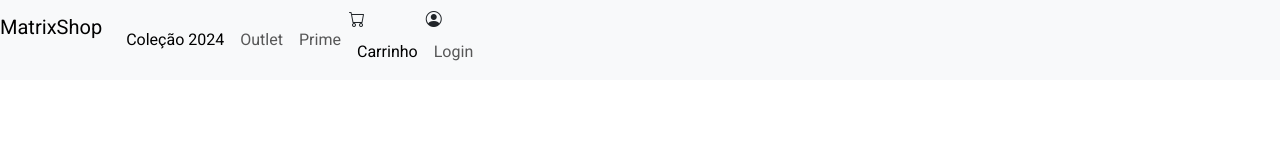
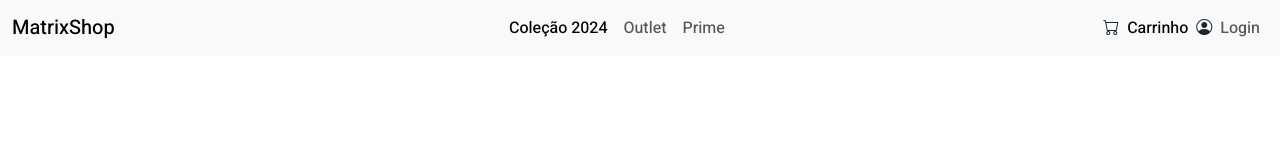
Before and after one commit to David7076/CPWebStandards, a plain HTML site: page index.html in a window 1280 px wide. Drawn offline with nearby package versions, Linux system fonts and the light colour scheme.

Commit message:
Alteração header

```diff
--- a/index.html
+++ b/index.html
@@ -6,7 +6,7 @@
 	<meta name="viewport" content="width=device-width, initial-scale=1" />
 	<link rel="preconnect" href="https://fonts.googleapis.com">
 	<link rel="preconnect" href="https://fonts.gstatic.com/" crossorigin>
-	<link href="https://fonts.googleapis.com/css2?family=Heebo:wght@100..900&display=swap" rel="stylesheet">
+	<link href="https://fonts.googleapis.com/css2?family=Heebo:wght@500&display=swap" rel="stylesheet">
 	<title>MatrixShop</title>
 	<link href="https://cdn.jsdelivr.net/npm/bootstrap@5.3.3/dist/css/bootstrap.min.css" rel="stylesheet"
 		integrity="sha384-QWTKZyjpPEjISv5WaRU9OFeRpok6YctnYmDr5pNlyT2bRjXh0JMhjY6hW+ALEwIH" crossorigin="anonymous" />
@@ -16,15 +16,14 @@
 
 <body>
 	<nav class="navbar navbar-expand-lg bg-body-tertiary">
-		<!-- <div class="container-fluid"> -->
-		<div class="d-flex justify-content-between">
+		<div class="container-fluid">
 			<a class="navbar-brand" href="#">MatrixShop</a>
 			<button class="navbar-toggler" type="button" data-bs-toggle="collapse" data-bs-target="#navbarNav"
 				aria-controls="navbarNav" aria-expanded="false" aria-label="Toggle navigation">
 				<span class="navbar-toggler-icon"></span>
 			</button>
 			<div class="collapse navbar-collapse" id="navbarNav">
-				<ul class="navbar-nav">
+				<ul class="navbar-nav ms-auto">
 					<li class="nav-item">
 						<a class="nav-link active" aria-current="page" href="#">Coleção 2024</a>
 					</li>
@@ -35,14 +34,12 @@
 						<a class="nav-link" href="#">Prime</a>
 					</li>
 				</ul>
-			</div>
-			<div class="collapse navbar-collapse" id="navbarNav">
-				<ul class="navbar-nav">
-					<li class="nav-item">
+				<ul class="navbar-nav ms-auto">
+					<li class="nav-item d-flex align-items-center">
 						<i class="bi bi-cart"></i>
 						<a class="nav-link active" aria-current="page" href="#">Carrinho</a>
 					</li>
-					<li class="nav-item"> <i class="bi bi-person-circle"></i>
+					<li class="nav-item d-flex align-items-center"> <i class="bi bi-person-circle"></i>
 						<a class="nav-link" href="#">Login</a>
 					</li>
 
```
